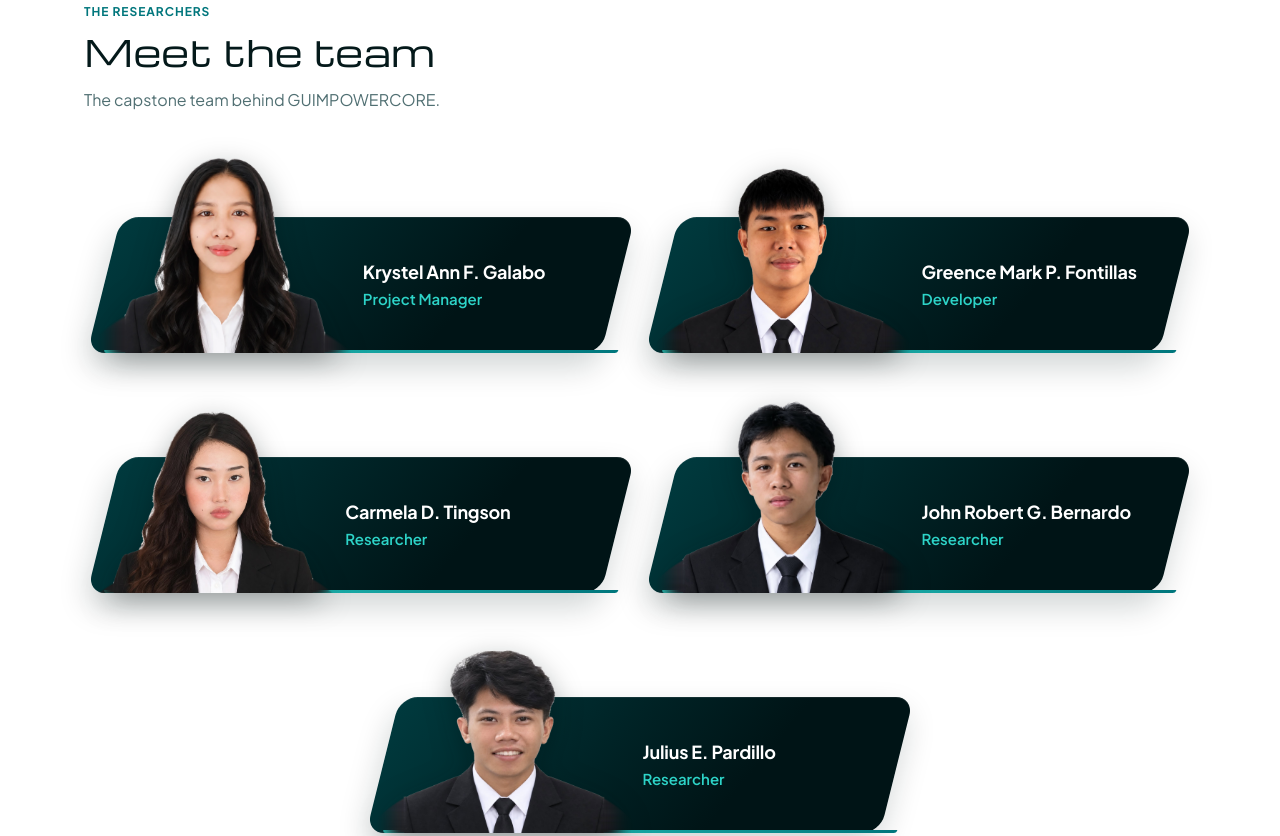
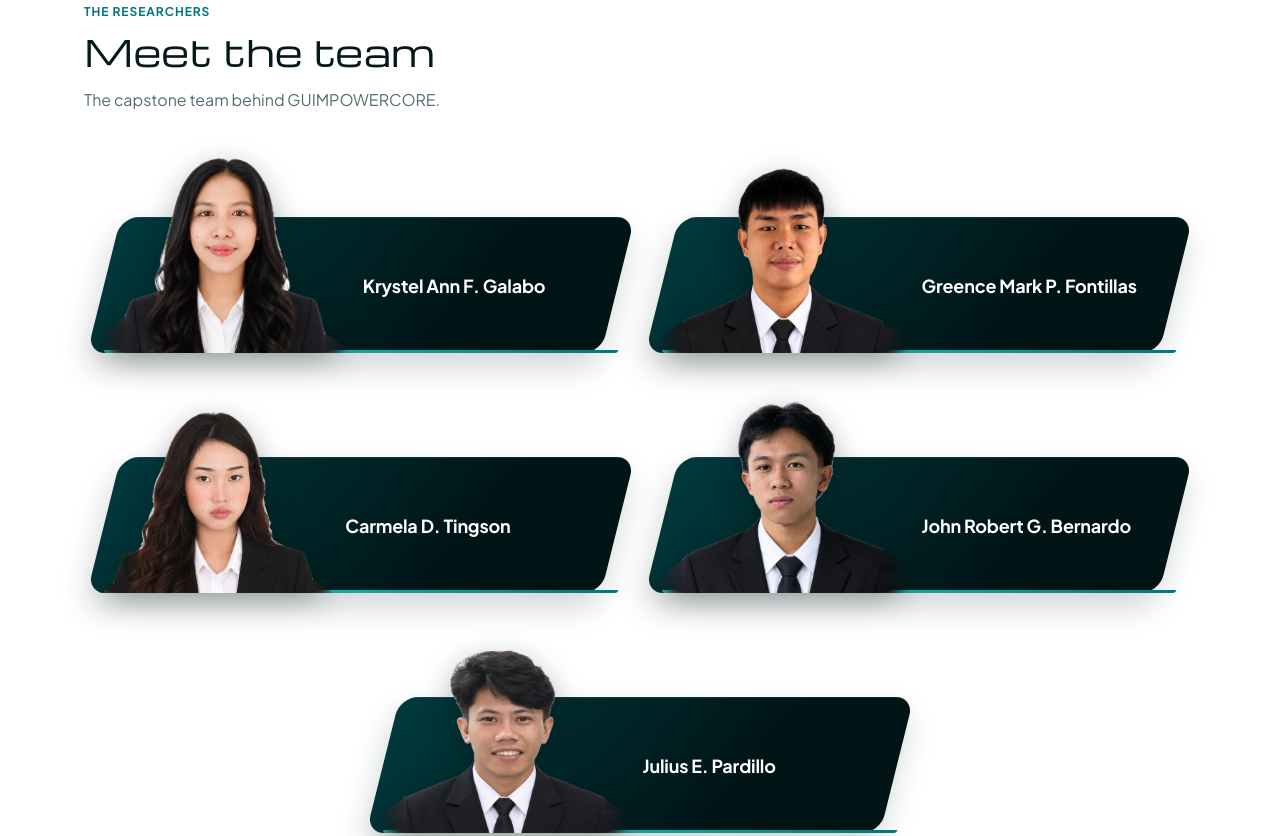
Before and after one commit to Gmaboy/Capstone, a plain HTML site: page electroforecast-website/index.html in a window 1280 px wide. Shown: the part 2570-3406 px from the top of the page. Drawn offline with nearby package versions, Linux system fonts and the light colour scheme.

Commit message:
style(home): show only names on the team cards
Co-Authored-By: Claude Opus 5.5 <noreply@anthropic.com>

```diff
--- a/electroforecast-website/index.html
+++ b/electroforecast-website/index.html
@@ -131,23 +131,23 @@
       <div class="lp-team">
         <article class="lp-member">
           <img class="lp-member-photo" src="assets/images/team/krystel.png" alt="Photo of Krystel Ann F. Galabo" width="710" height="560" loading="lazy">
-          <div class="lp-member-info"><h3>Krystel Ann F. Galabo</h3><p>Project Manager</p></div>
+          <div class="lp-member-info"><h3>Krystel Ann F. Galabo</h3></div>
         </article>
         <article class="lp-member">
           <img class="lp-member-photo" src="assets/images/team/greence.png" alt="Photo of Greence Mark P. Fontillas" width="710" height="560" loading="lazy">
-          <div class="lp-member-info"><h3>Greence Mark P. Fontillas</h3><p>Developer</p></div>
+          <div class="lp-member-info"><h3>Greence Mark P. Fontillas</h3></div>
         </article>
         <article class="lp-member">
           <img class="lp-member-photo" src="assets/images/team/carmela.png" alt="Photo of Carmela D. Tingson" width="710" height="560" loading="lazy">
-          <div class="lp-member-info"><h3>Carmela D. Tingson</h3><p>Researcher</p></div>
+          <div class="lp-member-info"><h3>Carmela D. Tingson</h3></div>
         </article>
         <article class="lp-member">
           <img class="lp-member-photo" src="assets/images/team/john-robert.png" alt="Photo of John Robert G. Bernardo" width="710" height="560" loading="lazy">
-          <div class="lp-member-info"><h3>John Robert G. Bernardo</h3><p>Researcher</p></div>
+          <div class="lp-member-info"><h3>John Robert G. Bernardo</h3></div>
         </article>
         <article class="lp-member">
           <img class="lp-member-photo" src="assets/images/team/julius.png" alt="Photo of Julius E. Pardillo" width="710" height="560" loading="lazy">
-          <div class="lp-member-info"><h3>Julius E. Pardillo</h3><p>Researcher</p></div>
+          <div class="lp-member-info"><h3>Julius E. Pardillo</h3></div>
         </article>
       </div>
     </div>
```
